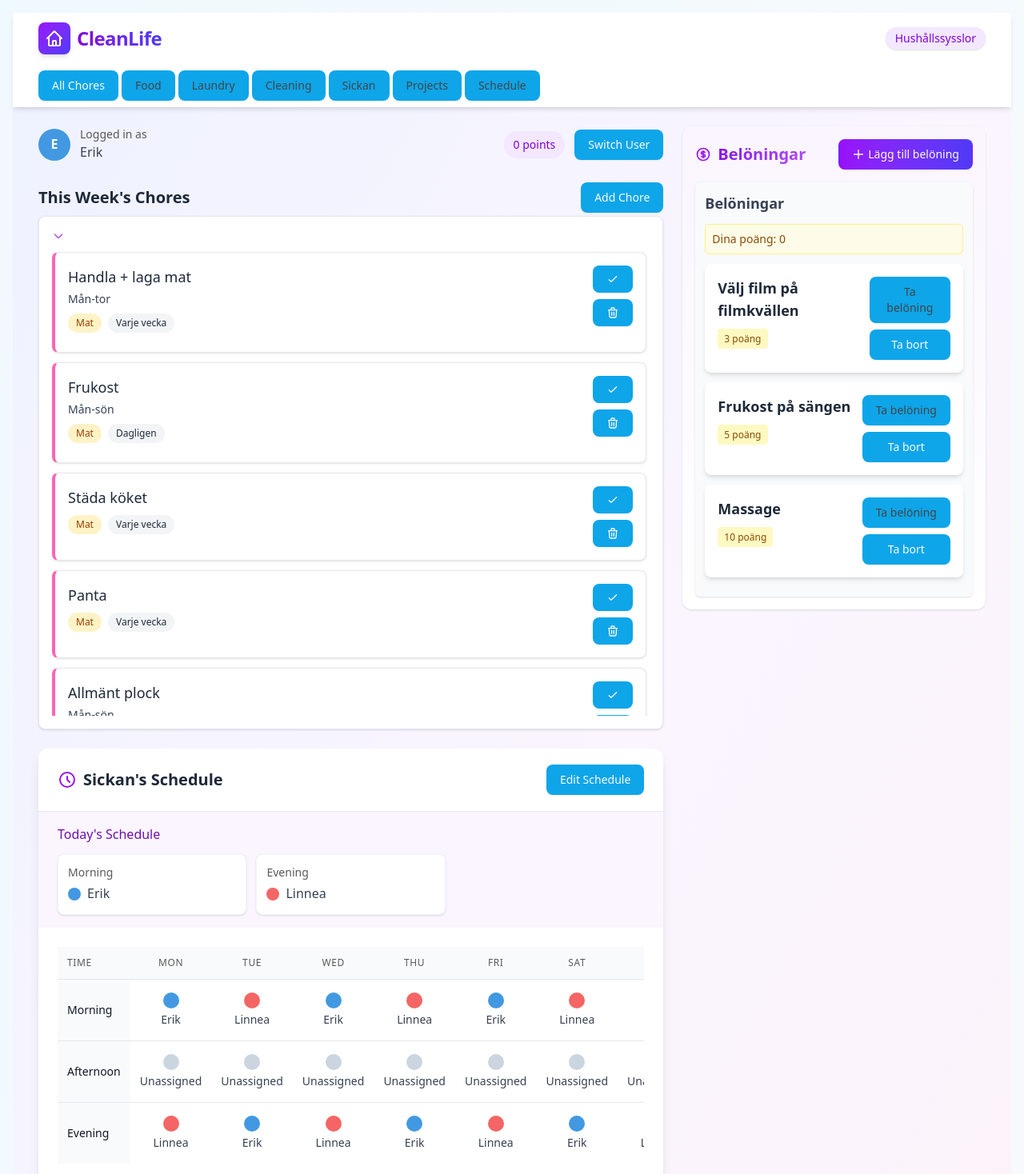
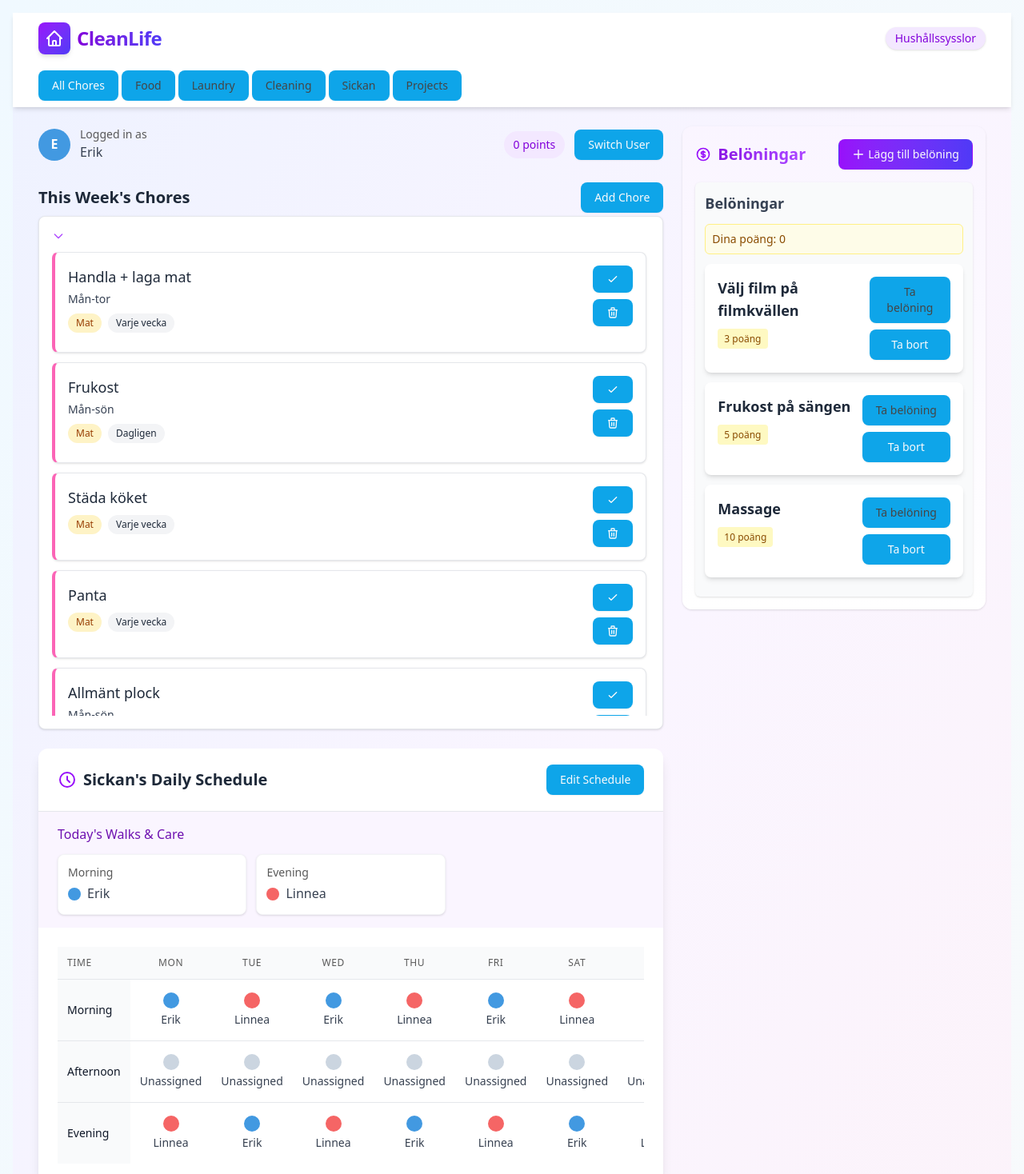
Before and after one commit to Errie15/cleanlife, a React (Vite) app: page / in a window 1280 px wide. Shown: the top 1468 px of the page at 80% size. Built offline with nearby package versions, Linux system fonts and the light colour scheme.

Commit message:
Integrate pet schedule directly into Sickan category

```diff
--- a/src/components/Dashboard.jsx
+++ b/src/components/Dashboard.jsx
@@ -164,7 +164,7 @@ const Dashboard = () => {
 
   // Show schedule based on activeCategory
   const showSchedule = useMemo(() => {
-    return activeCategory === 'schedule' || activeCategory === 'all';
+    return activeCategory === 'sickan' || activeCategory === 'all';
   }, [activeCategory]);
 
   // Group chores by status for display
--- a/src/components/Layout.jsx
+++ b/src/components/Layout.jsx
@@ -12,7 +12,6 @@ const Layout = ({ children, onCategoryChange }) => {
     { id: 'stad', name: 'Cleaning' },
     { id: 'sickan', name: 'Sickan' },
     { id: 'major', name: 'Projects' },
-    { id: 'schedule', name: 'Schedule' },
   ];
 
   const handleCategoryChange = (categoryId) => {
--- a/src/components/PetSchedule.jsx
+++ b/src/components/PetSchedule.jsx
@@ -73,7 +73,7 @@ const PetSchedule = ({ schedule, users, currentUserId, onUpdateSchedule }) => {
           <svg xmlns="http://www.w3.org/2000/svg" className="h-6 w-6 mr-2 text-purple-600" fill="none" viewBox="0 0 24 24" stroke="currentColor">
             <path strokeLinecap="round" strokeLinejoin="round" strokeWidth={2} d="M12 8v4l3 3m6-3a9 9 0 11-18 0 9 9 0 0118 0z" />
           </svg>
-          Sickan's Schedule
+          Sickan's Daily Schedule
         </h2>
         <button
           onClick={() => setEditMode(!editMode)}
@@ -89,7 +89,7 @@ const PetSchedule = ({ schedule, users, currentUserId, onUpdateSchedule }) => {
 
       {/* Today's schedule - for quick reference */}
       <div className="px-6 py-4 bg-purple-50">
-        <h3 className="text-md font-medium text-purple-800 mb-3">Today's Schedule</h3>
+        <h3 className="text-md font-medium text-purple-800 mb-3">Today's Walks & Care</h3>
         <div className="grid grid-cols-1 sm:grid-cols-3 gap-3">
           {todayEntries.map(entry => (
             <div
```
